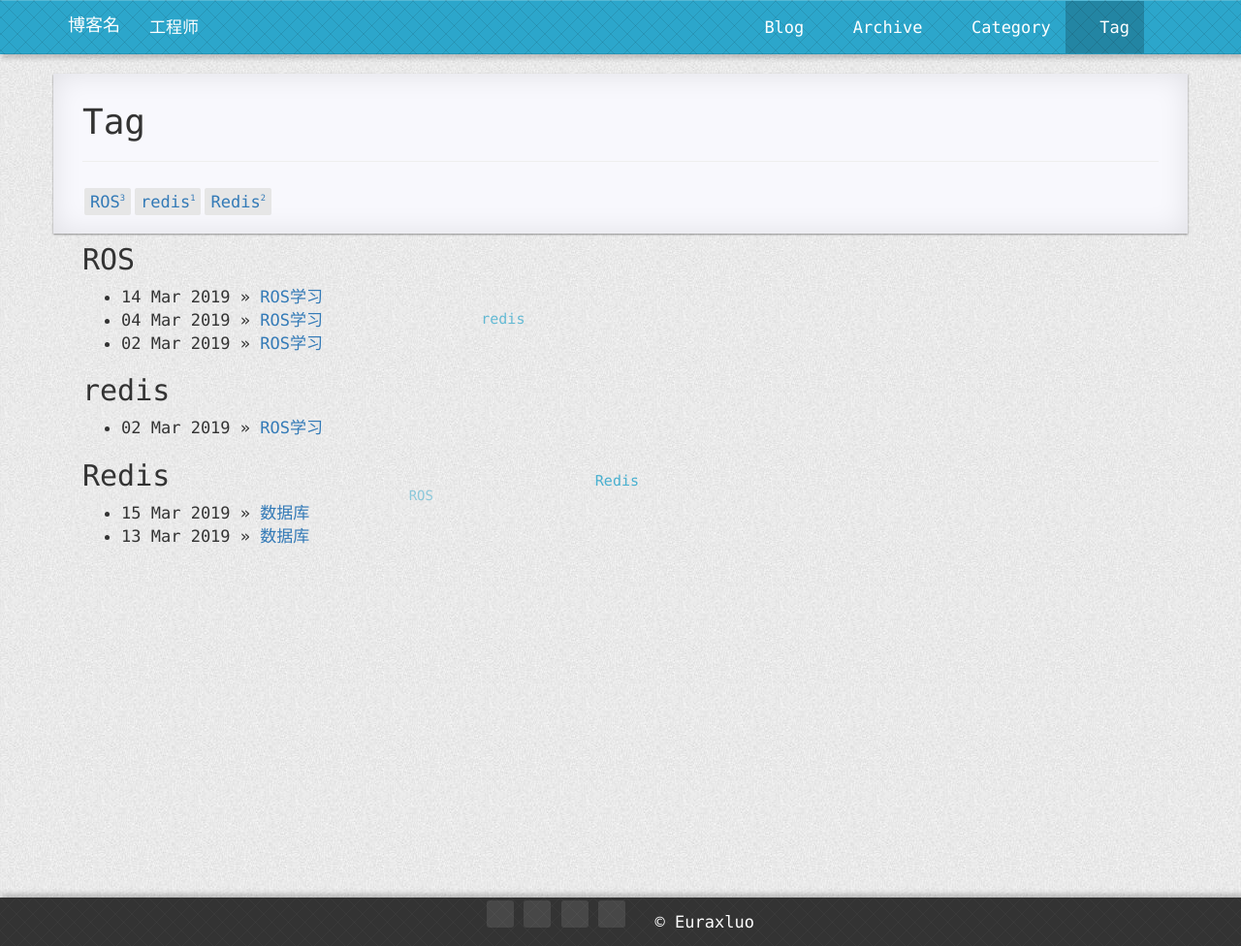
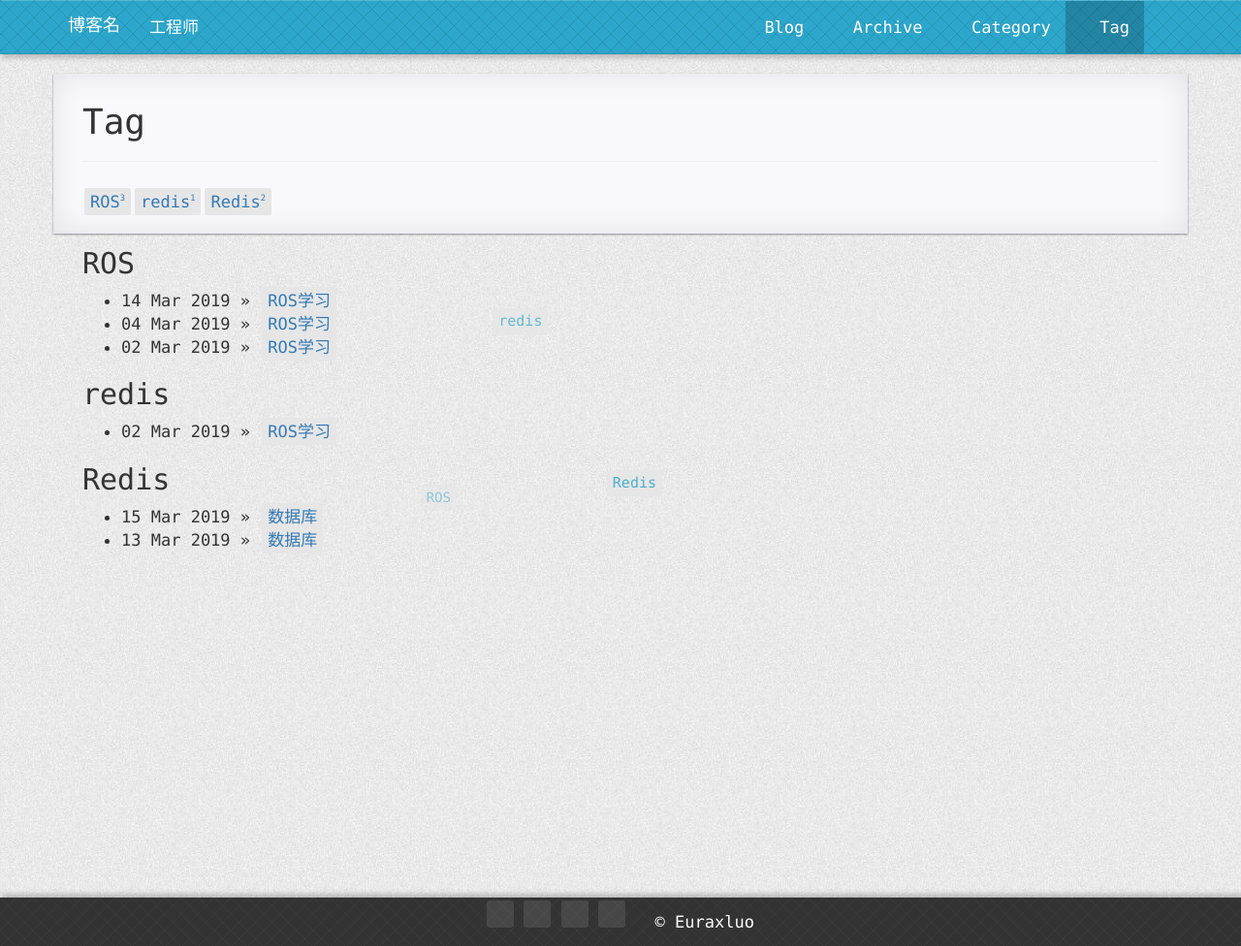
Before and after one commit to saucu-li/saucu-li.github.io, a Jekyll site: the page built from pages/tag.html, in a window 1280 px wide. Shown: the whole page at 97% size. Built offline with Jekyll 4.4.1, drawn with Linux system fonts in a browser that asks for light colours; nearby versions of some CDN libraries; comment, search, counter and statistics services are not loaded; a style sheet for code colours, icons or effects is not loaded.

Commit message:
add some file

```diff
--- a/pages/tag.html
+++ b/pages/tag.html
@@ -17,7 +17,7 @@
 </div>
 
 
-<div class="box">
+<div class="tag-box box">
     {% for tag in site.tags %}
     <h2 id="{{ tag | first }}">{{ tag | first }}</h2>
     <ul>
@@ -28,7 +28,7 @@
     {% endfor %}
 </div>
 
-<div class="tagCloud">
+<div class="tag-box tagCloud">
     {% for tag in site.tags %}
     <a href="#{{ tag | first }}">{{ tag | first }}</a>
     {% endfor %}
--- a/static/css/tags.css
+++ b/static/css/tags.css
@@ -38,6 +38,32 @@
     font-size: 10px;
     font-size: 0.875rem;
 }
-.box {
+ .tag-box.box {
     float: left;
 }
+
+.tag-box.tagCloud {
+    float: left;
+    position:relative;
+    display: block;
+    width: 400px;
+    height: 400px;
+    margin: 20px auto 0;
+}
+.tag-box.tagCloud a {
+    position:absolute;
+    top:0px;
+    left:0px;
+    text-decoration:none;
+    padding: 3px 6px;
+    color: #2ca6cb;
+}
+.tag-box.tagCloud a:hover{
+    color: orchid;
+}
+
+@media screen and (max-width: 768px){
+    .tag-box.tagCloud {
+        display: none;
+    }
+}
```
